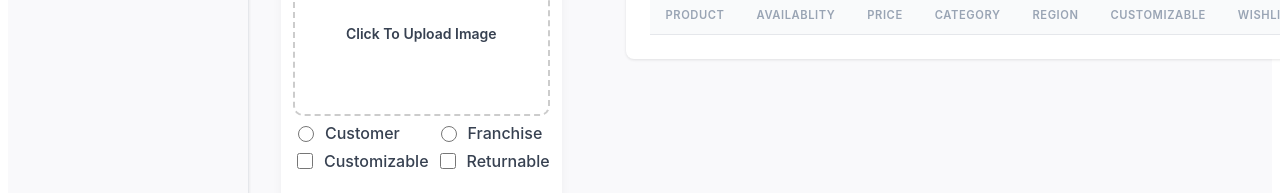
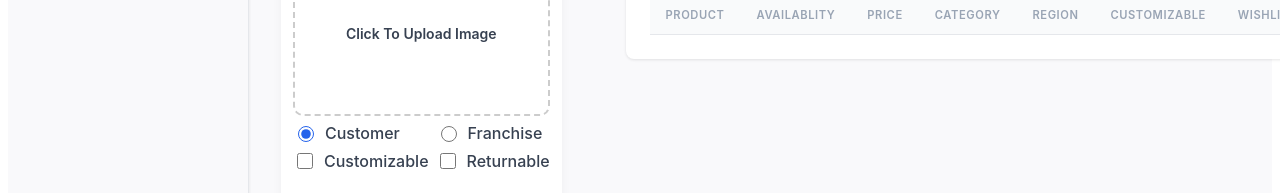
Before and after one commit to RxDB/intern_website, a React (Vite) app: page / in a window 1280 px wide. Shown: the part 524-717 px from the top of the page. Built offline with nearby package versions, Linux system fonts and the light colour scheme.

Commit message:
pass  checked prop to radio and checkbox

```diff
--- a/src/components/common/Checkbox/Checkbox.jsx
+++ b/src/components/common/Checkbox/Checkbox.jsx
@@ -5,7 +5,7 @@ const Checkbox = ({
     label,
     value,
     onChange,
-
+    checked,
 })=>{
     return(
         <label className={styles.container}>
@@ -15,6 +15,7 @@ const Checkbox = ({
                 value={value}
                 onChange={onChange}
                 className={styles.input}
+                checked={checked}
             />
             <span className={styles.label}>{label}</span>
         </label>
--- a/src/components/common/Radio/Radio.jsx
+++ b/src/components/common/Radio/Radio.jsx
@@ -5,6 +5,7 @@ const Radio = ({
     label,
     value,
     onChange,
+    checked,
 })=>{
     return(
         <label className={styles.container}>
@@ -14,6 +15,7 @@ const Radio = ({
                 onChange={onChange}
                 className={styles.input}
                 type='radio'
+                checked={checked}
             />
             <span className={styles.label}>{label}</span>
         </label>
```
